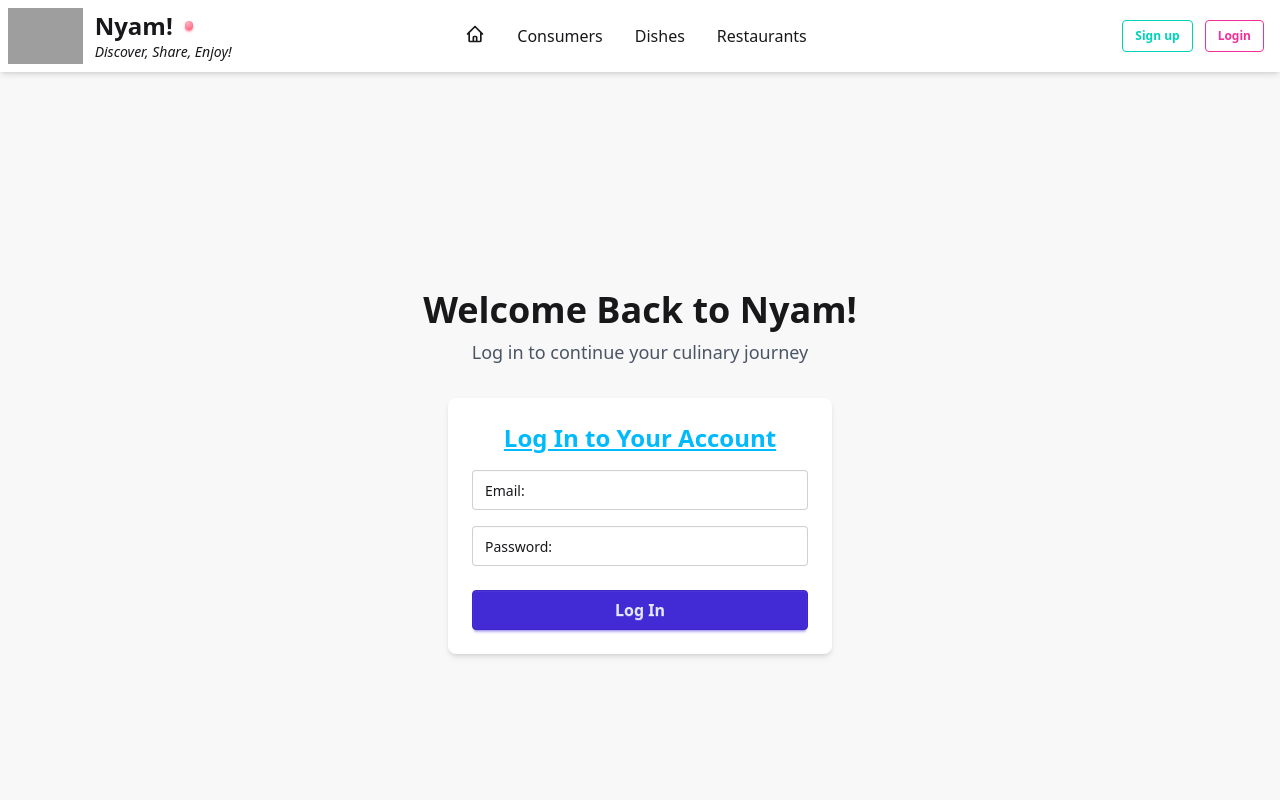
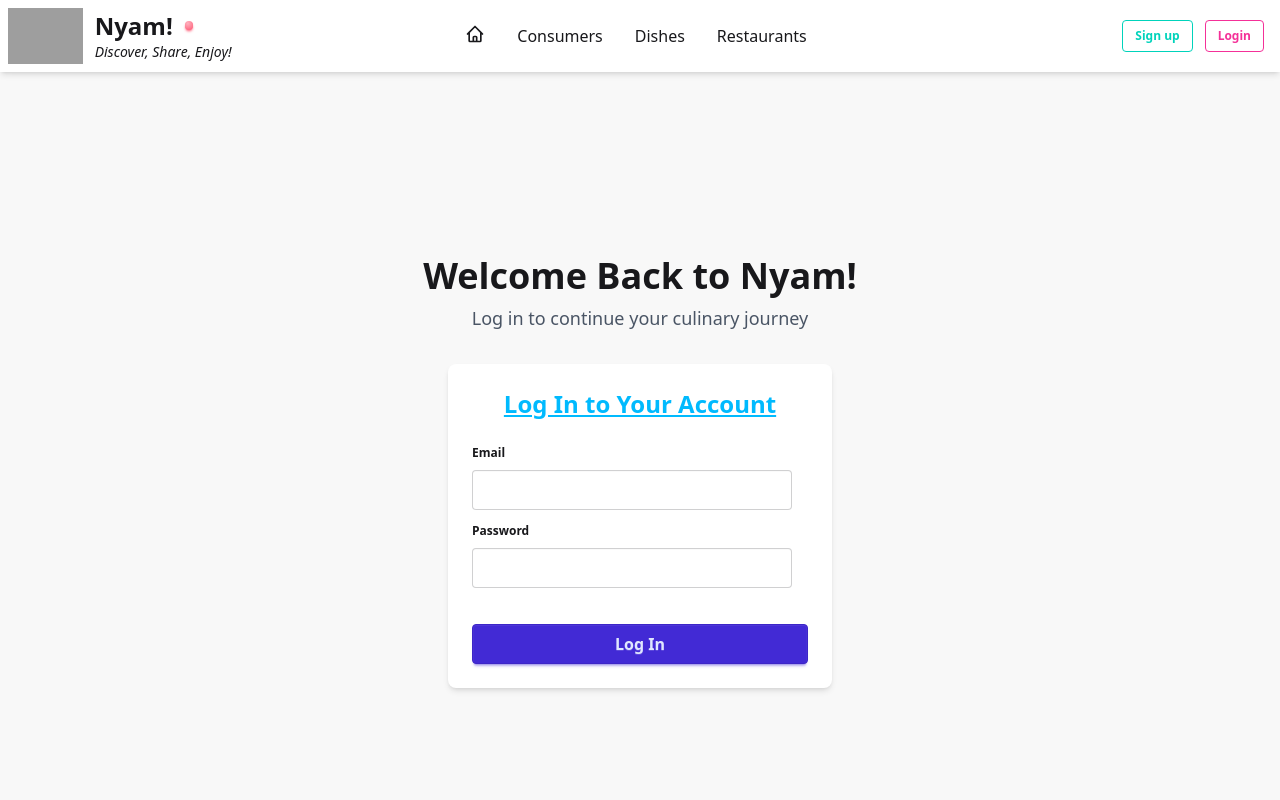
Before and after one commit to FSDSTR1024/TFM-frontend-morado, a React (Vite) app: page /login in a window 1280 px wide. Shown: the top 800 px of the page. Built offline with nearby package versions, Linux system fonts and the light colour scheme; no server answers; grey boxes are pictures that could not be loaded.

Commit message:
Refactor styles

```diff
--- a/src/components/atoms/FormField.jsx
+++ b/src/components/atoms/FormField.jsx
@@ -9,12 +9,17 @@ const FormField = ({ formState, name, required=true, register, text, type="text"
 
   return (
     <>
-      <div className="form-control w-full max-w-sm mb-3">
-        <label className="input input-bordered flex items-center gap-2 w-full" htmlFor={name}>
-          {text}:
+      <div className="form-control w-full max-w-sm mb-0">
+        <fieldset className="fieldset">
+          <legend className="fieldset-legend">{text}</legend>
+          {type === "textarea" ? (
+            <textarea
+              className="textarea h-24"
+            ></textarea>
+          ) : (
             <input
               autoComplete={name}
-            className="grow"
+              className="input"
               name={name}
               type={type}
               {...register(name, {
@@ -22,8 +27,13 @@ const FormField = ({ formState, name, required=true, register, text, type="text"
                 validate: validate ? validate : (required ? getEmptyFieldError : undefined)
               })}
             />
-          {!required && <span className="badge badge-warning text-xs">Optional</span>}
-        </label>
+          )}
+          {!required && (
+            <div className="flex flex-col items-end">
+              <span className="badge badge-warning text-xs fieldset-label">Optional</span>
+            </div>
+          )}
+        </fieldset>
       </div>
       <FormFieldError error={formState.errors[name]} />
     </>
--- a/src/components/molecules/AuthCredentials.jsx
+++ b/src/components/molecules/AuthCredentials.jsx
@@ -39,7 +39,7 @@ const AuthCredentials = ({ formState, is_register=false, register, watch=null })
   }
 
   return (
-    <section className="space-y-4">
+    <section>
       {authFields.map((field, index) => (
         <div key={index}>
           <FormField formState={formState} register={register} {...field} />
--- a/src/components/molecules/RestaurantProfile.jsx
+++ b/src/components/molecules/RestaurantProfile.jsx
@@ -27,7 +27,7 @@ const RestaurantProfile = () => {
       <ModalOnRestaurantEdit {...loggedUser} />
       <ModalOnWrongFileType />
       <div className="container mx-auto p-6">
-        <div className="bg-base-100 shadow-xl rounded-lg p-6 mb-6">
+        <div className="bg-base-100 shadow-xl rounded-lg p-6">
           <div className="flex justify-between gap-6">
             <div className="flex flex-col justify-start items-center gap-2 w-96">
               <img alt={loggedUser.name} className="w-60 h-60 rounded-lg" src={getUserImgURL({ ...loggedUser })} />
@@ -57,7 +57,7 @@ const RestaurantProfile = () => {
                   </a>
                 </span>
               </div>
-              <div className="divider text-xl font-semibold mt-6 mb-3">Actions</div>
+              <div className="divider text-xl font-semibold mt-6 mb-5">Actions</div>
               <div className="flex gap-3 justify-evenly">
                 <button className="btn btn-primary btn-outline" onClick={handleChangeCredentialsClick}>
                   Change Credentials
--- a/src/components/organisms/RegisterForm.jsx
+++ b/src/components/organisms/RegisterForm.jsx
@@ -16,12 +16,13 @@ const RegisterForm = ({ error, formFields, formTitle, handleOnSubmit }) => {
   });
 
   return (
-    <section className="p-6 bg-base-100 rounded-lg shadow-md w-full max-w-lg mx-auto">
+    <section className="p-6 bg-base-100 rounded-lg shadow-md w-full max-w-2xl mx-auto">
       <h4 className="text-2xl font-semibold mb-4 text-center text-info underline">{formTitle}</h4>
       <form onSubmit={handleSubmit(handleOnSubmit)} className="space-y-8 flex flex-col items-center">
+        <div className="flex justify-between w-full gap-10">
           <div className="w-80">
-          <h5 className="text-xl font-medium mb-4 text-success">Account Information</h5>
-          <div className="space-y-4">
+            <h5 className="text-xl font-medium mb-2 text-success">Account Information</h5>
+            <div>
               {formFields.map((field, index) => (
                 <div key={index}>
                   <FormField formState={formState} register={register} {...field} />
@@ -33,6 +34,7 @@ const RegisterForm = ({ error, formFields, formTitle, handleOnSubmit }) => {
             <h5 className="text-xl font-medium mb-4 text-error">Authentication</h5>
             <AuthCredentials formState={formState} is_register register={register} watch={watch} />
           </div>
+        </div>
         <button type="submit" className="btn btn-primary w-full text-base">Sign up</button>
         {error && <FormFieldError error={{message: error}} />}
       </form>
--- a/src/pages/LoginPage.jsx
+++ b/src/pages/LoginPage.jsx
@@ -38,7 +38,7 @@ const LoginPage = () => {
       </div>
       <div className="w-full max-w-sm bg-base-100 p-6 rounded-lg shadow-md">
         <h2 className="text-2xl font-semibold mb-4 text-center text-info underline">Log In to Your Account</h2>
-        <form onSubmit={handleSubmit(handleOnSubmit)} className="space-y-6">
+        <form onSubmit={handleSubmit(handleOnSubmit)} className="space-y-8">
           <AuthCredentials formState={formState} register={register} />
           <button type="submit" className="btn btn-primary w-full text-base">Log In</button>
           {error && <FormFieldError error={{message: error}} />}
```
Lines whose indentation alone changed are shown as unchanged.
